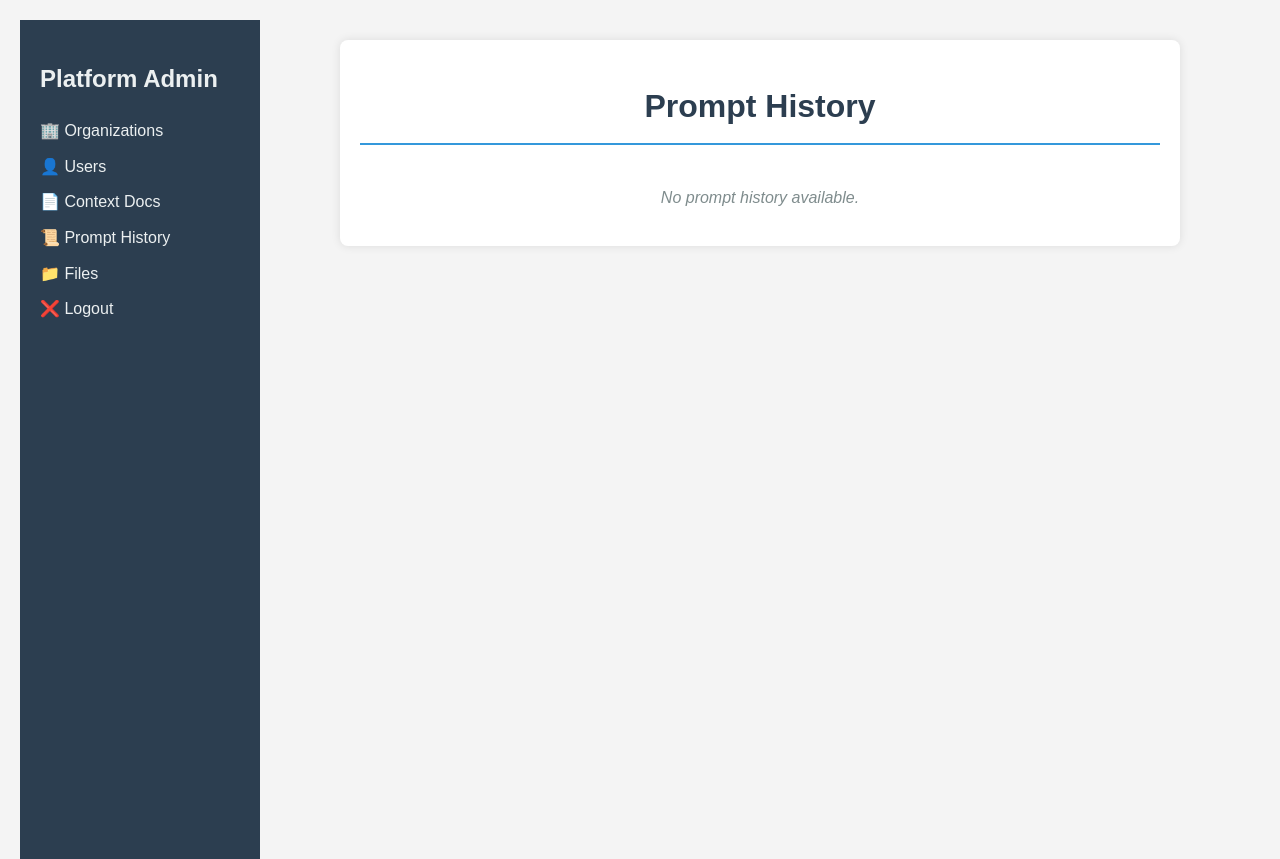
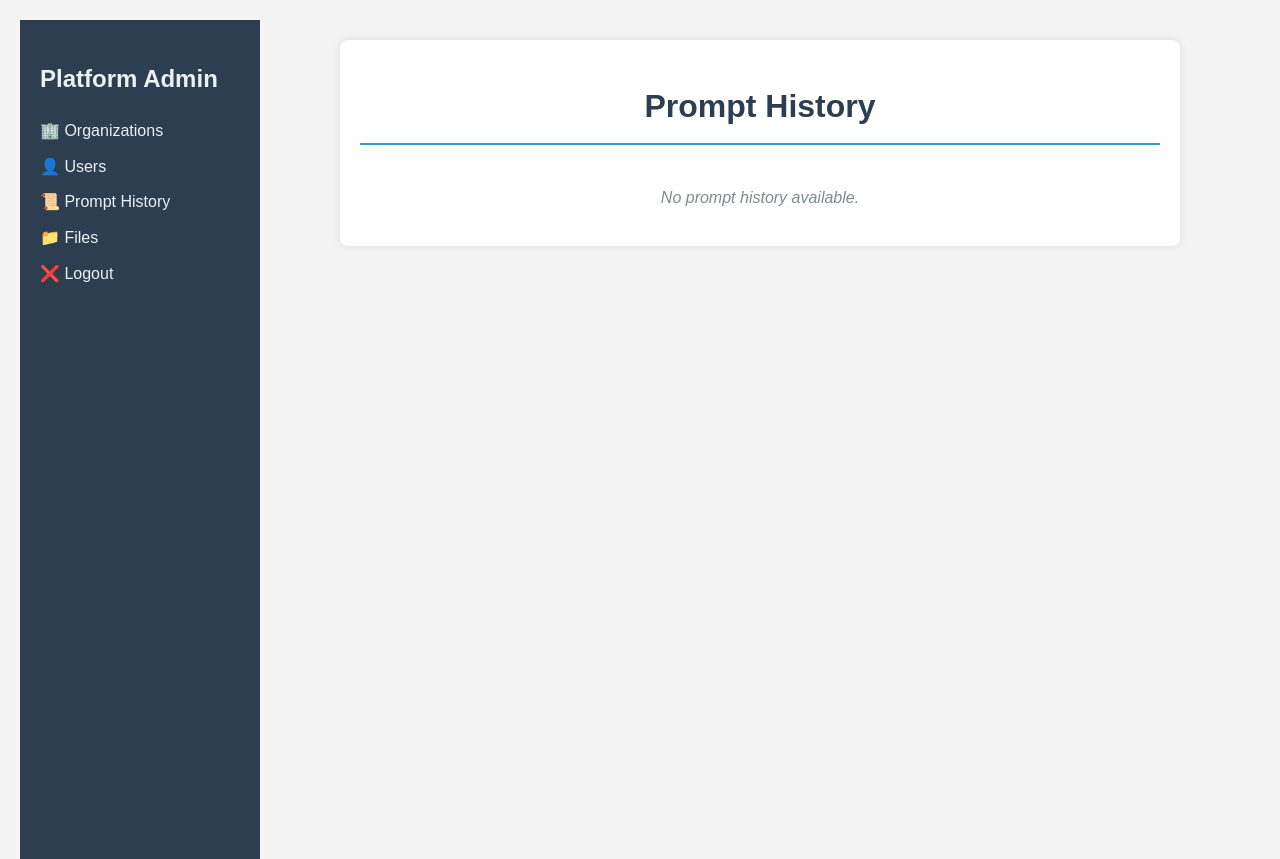
Before and after one commit to calebcauthon/aidock_backend, a Flask app: page /history in a window 1280 px wide. Shown: the top 859 px of the page. Run offline with Flask 3, Linux system fonts and the light colour scheme; data that the repository does not hold is empty; some libraries are stand-ins or nearby versions.

Commit message:
Remove link to Context Docs in the base navigation.

```diff
--- a/templates/base.html
+++ b/templates/base.html
@@ -124,7 +124,6 @@
         <ul>
             <li><a href="[[ url_for('organization_routes.list_organizations') ]]">🏢 Organizations</a></li>
             <li><a href="[[ url_for('user_routes.list_users') ]]">👤 Users</a></li>
-            <li><a href="[[ url_for('context_docs.serve_docs') ]]">📄 Context Docs</a></li>
             <li><a href="[[ url_for('prompt_history') ]]">📜 Prompt History</a></li>
             <li><a href="[[ url_for('files.list_files') ]]">📁 Files</a></li>
             <li><a href="[[ url_for('auth.logout') ]]">❌ Logout</a></li>
```
